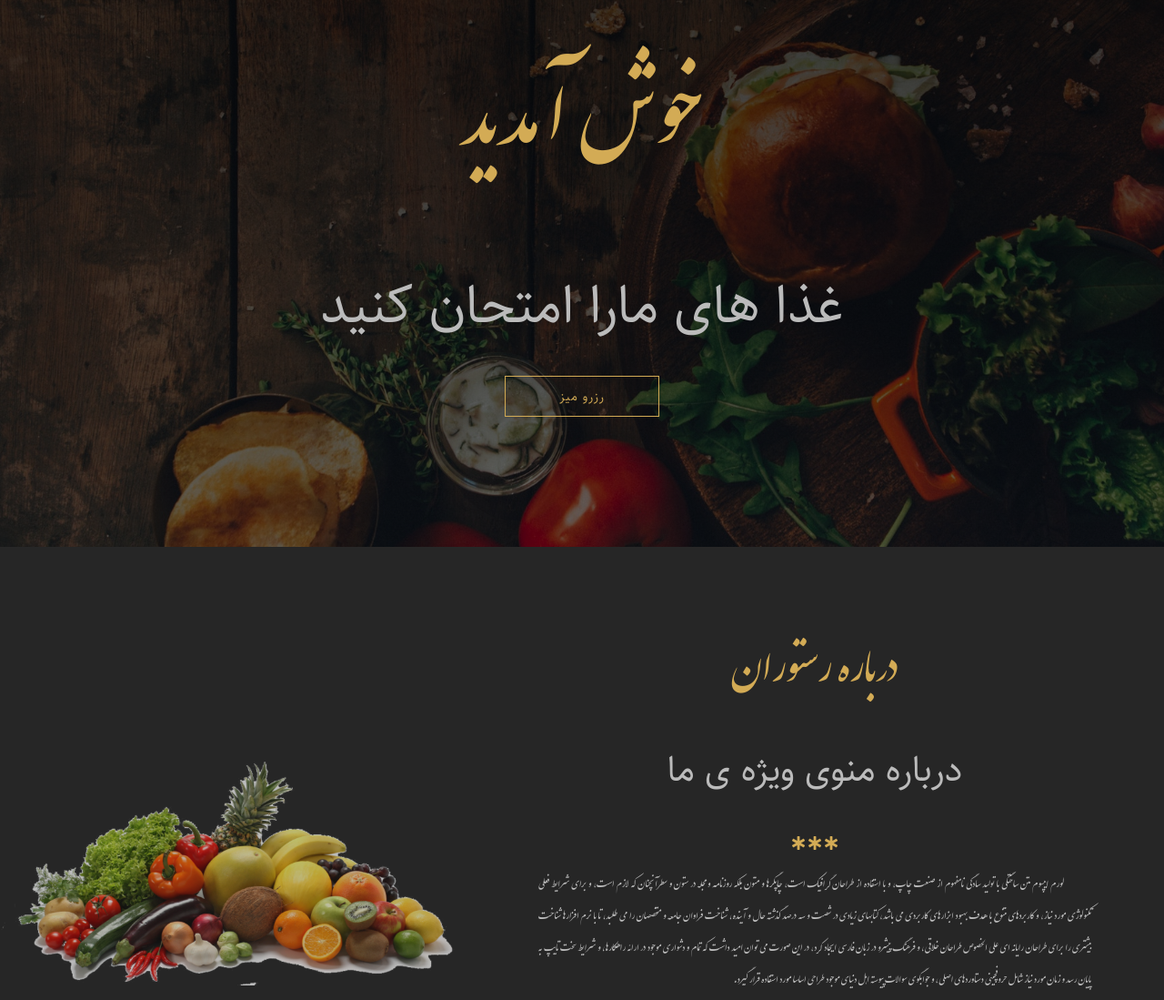
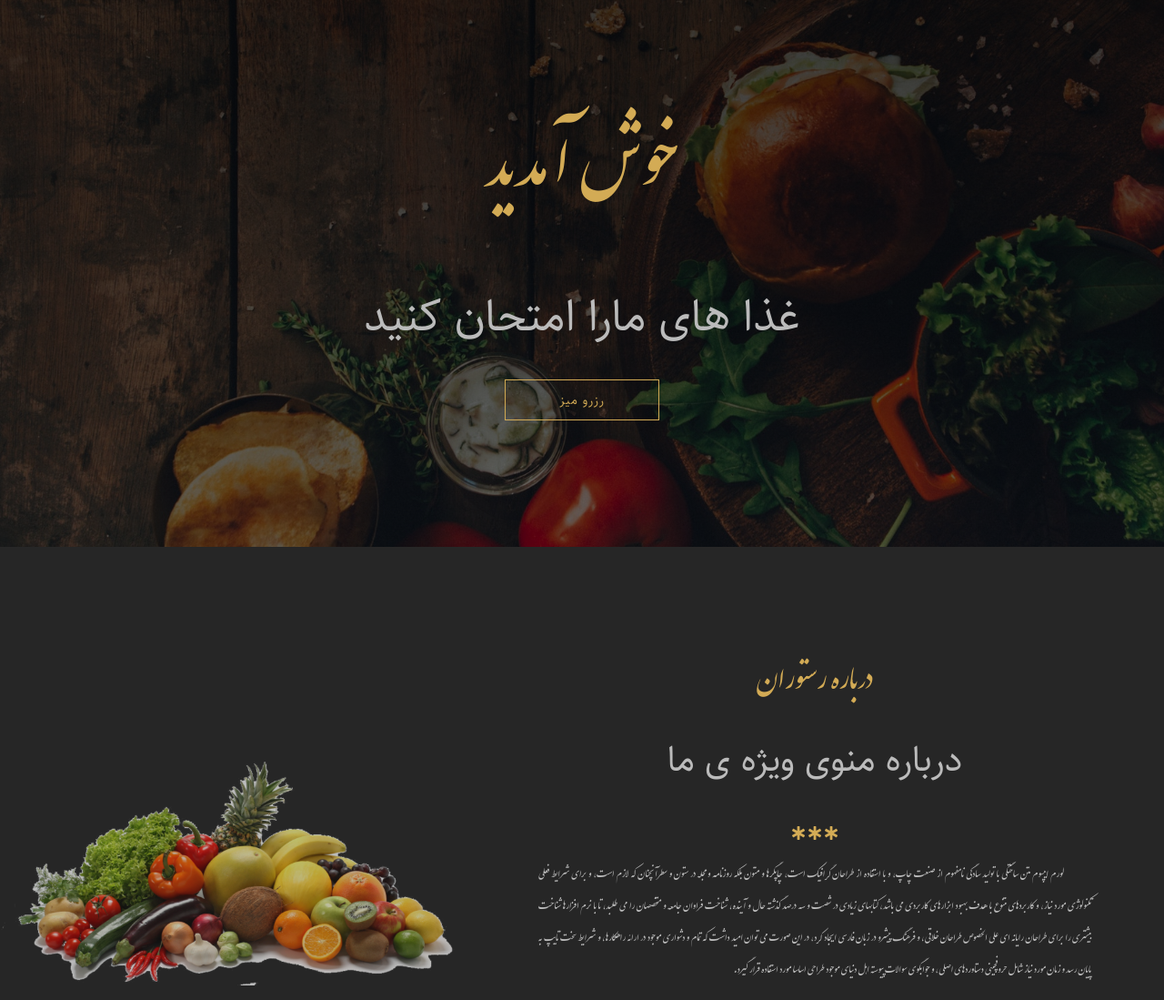
Before and after one commit to AbolfazlPanahiazar/Delish-Restaurant-page, a plain HTML site: page index.html in a window 1280 px wide. Shown: the part 199-1298 px from the top of the page at 91% size. Drawn offline with Linux system fonts and the light colour scheme; files whose address does not match are found by name.

Commit message:
modify some font sizes and finish

```diff
--- a/scss/_components.scss
+++ b/scss/_components.scss
@@ -51,9 +51,15 @@
 
 .main-heading {
     font-family: $font-nastaliq;
-    font-size: 100px;
+    font-size: 500px;
     font-weight: 300;
+    padding: 0;
     color: $color-primary;
+
+    @media screen and (max-width: 1600px) {
+        font-size: 80px;
+        margin-top: 80px;
+    }
 }
 
 .sub-heading {
@@ -62,6 +68,14 @@
     font-weight: 300;
     color: $color-secondary;
     margin-bottom: 20px;
+
+    @media screen and (max-width: 1600px) {
+        font-size: 50px;
+    }
+
+    @media screen and (max-width: 1300px) {
+        font-size: 50px;
+    }
 }
 
 .main-btn {
--- a/scss/_layout.scss
+++ b/scss/_layout.scss
@@ -147,6 +147,11 @@
         .main-heading {
             font-size: 50px;
             margin-top: 10px;
+
+            @media screen and (max-width: 1600px) {
+                font-size: 35px;
+                margin-top: 30px;
+            }
         }
 
         .sub-heading {
```
Also changed, not shown: css/main.css, 1 other file.
